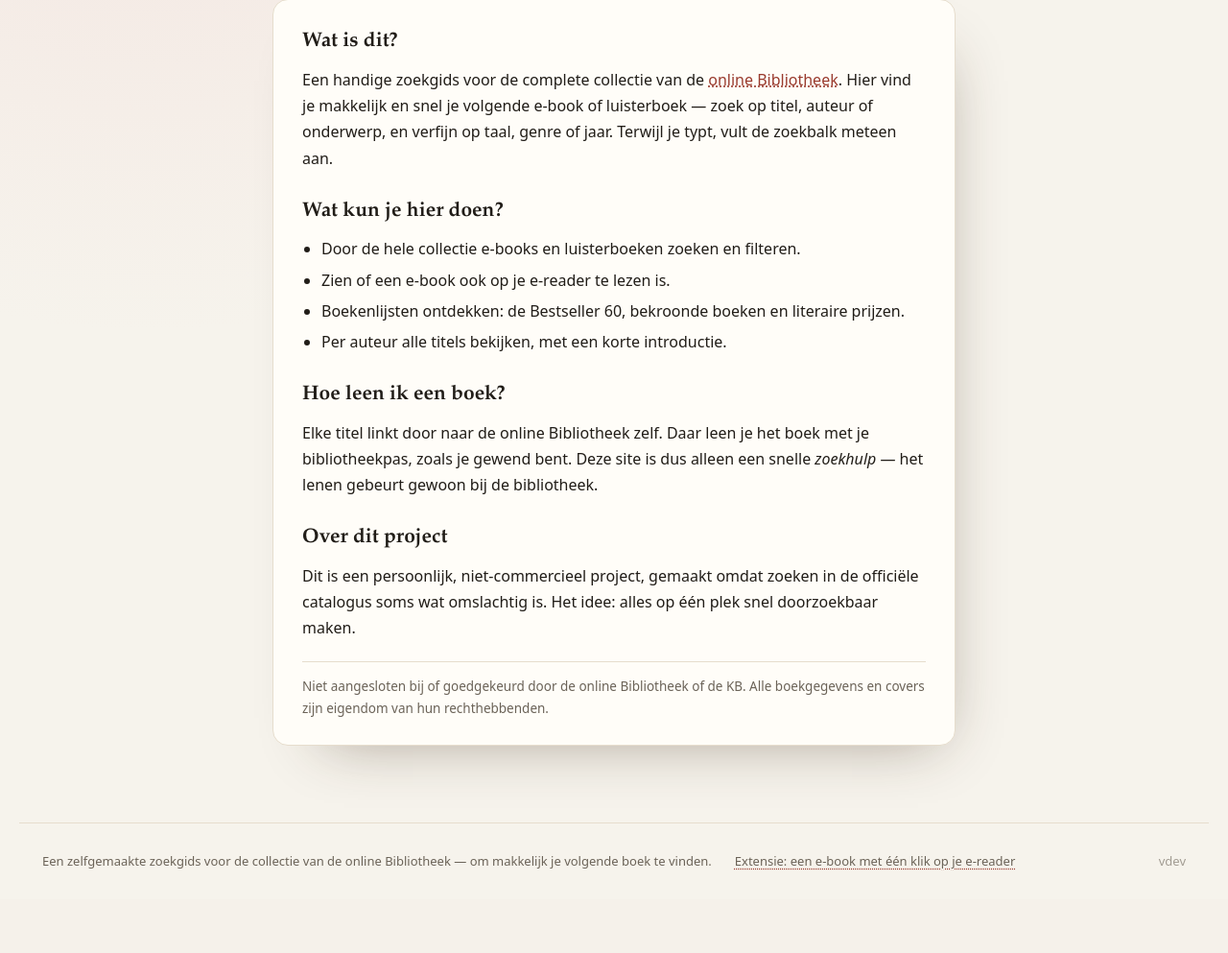
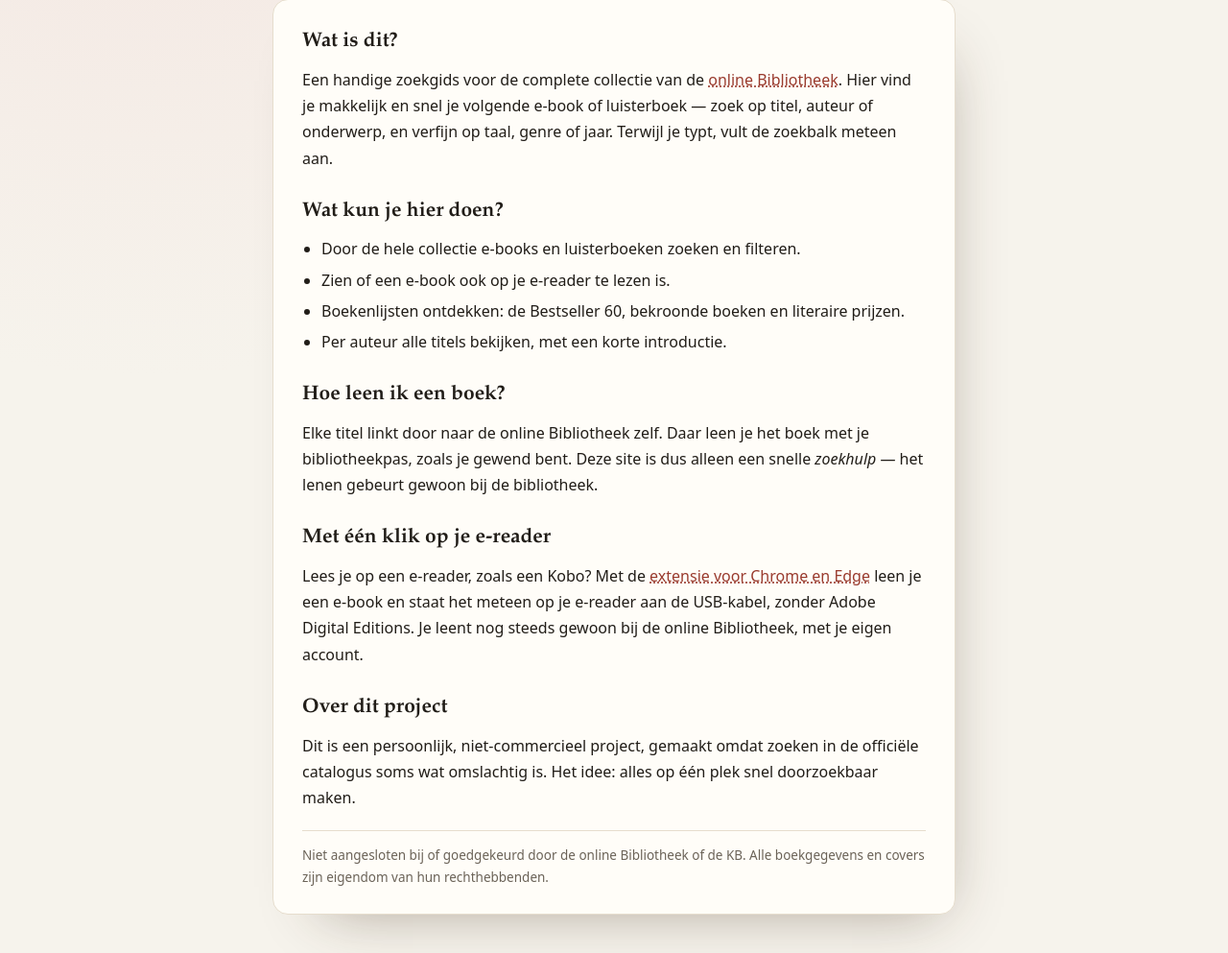
Before and after one commit to h11t-labs/online-bibliotheek-catalogus, a FastAPI app: page /over in a window 1280 px wide. Shown: the part 264-1257 px from the top of the page at 96% size. Before the commit the page ends 1171 px from the top, so only its background shows below. Run offline with FastAPI, Linux system fonts and the light colour scheme; some libraries are stand-ins or nearby versions.

Commit message:
docs(about): a paragraph on the e-reader extension, linking to /extensie
The menu has no item for the extension; the About page is where a reader finds it.

```diff
--- a/src/obc/web/templates/about.html
+++ b/src/obc/web/templates/about.html
@@ -42,6 +42,12 @@
       je bibliotheekpas, zoals je gewend bent. Deze site is dus alleen een snelle
       <em>zoekhulp</em> — het lenen gebeurt gewoon bij de bibliotheek.</p>
 
+    <h2>Met één klik op je e-reader</h2>
+    <p>Lees je op een e-reader, zoals een Kobo? Met de
+      <a href="/extensie">extensie voor Chrome en Edge</a> leen je een e-book en staat het
+      meteen op je e-reader aan de USB-kabel, zonder Adobe Digital Editions. Je leent nog
+      steeds gewoon bij de online Bibliotheek, met je eigen account.</p>
+
     <h2>Over dit project</h2>
     <p>Dit is een persoonlijk, niet-commercieel project, gemaakt omdat zoeken in de
       officiële catalogus soms wat omslachtig is. Het idee: alles op één plek snel
```
